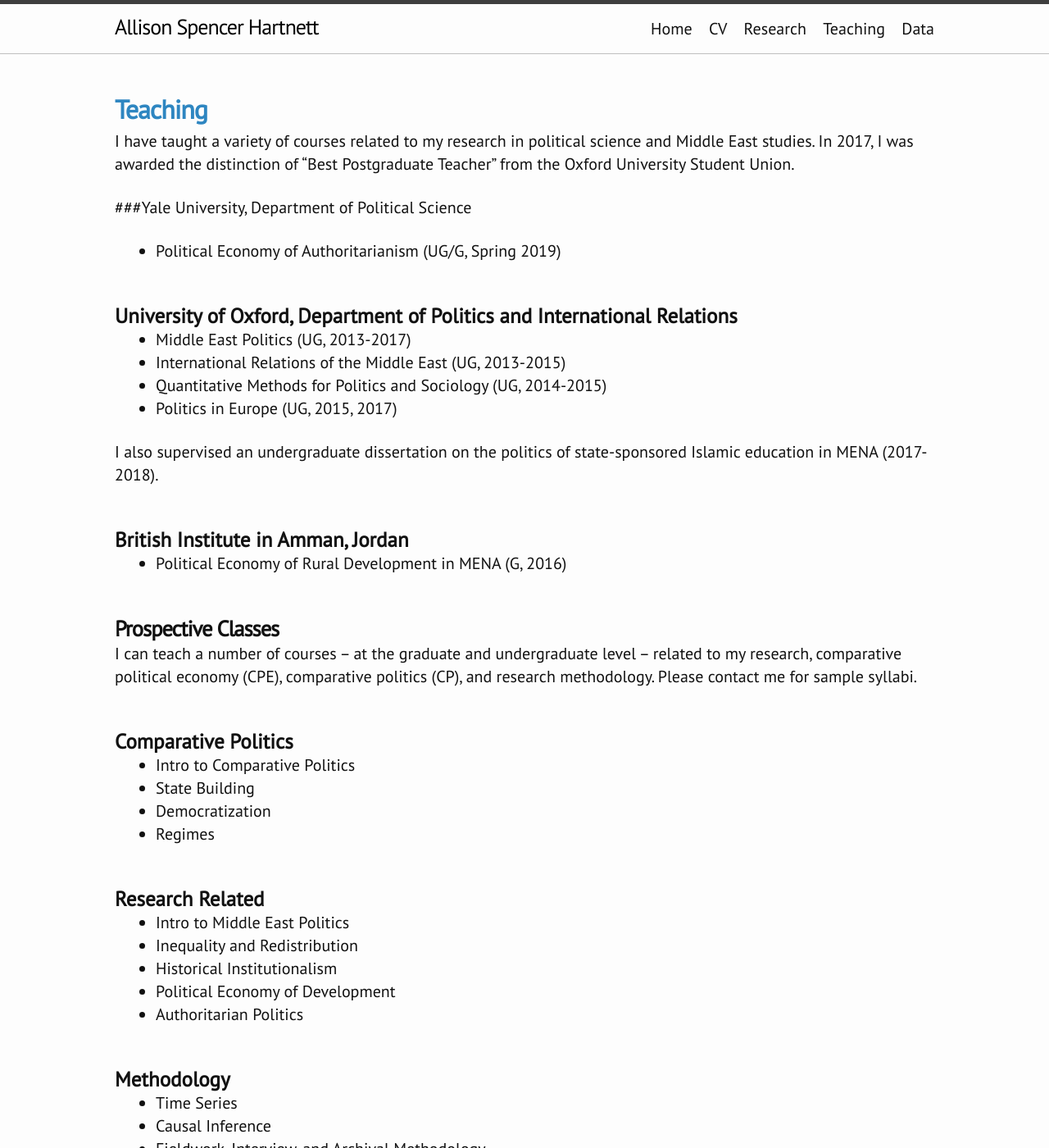
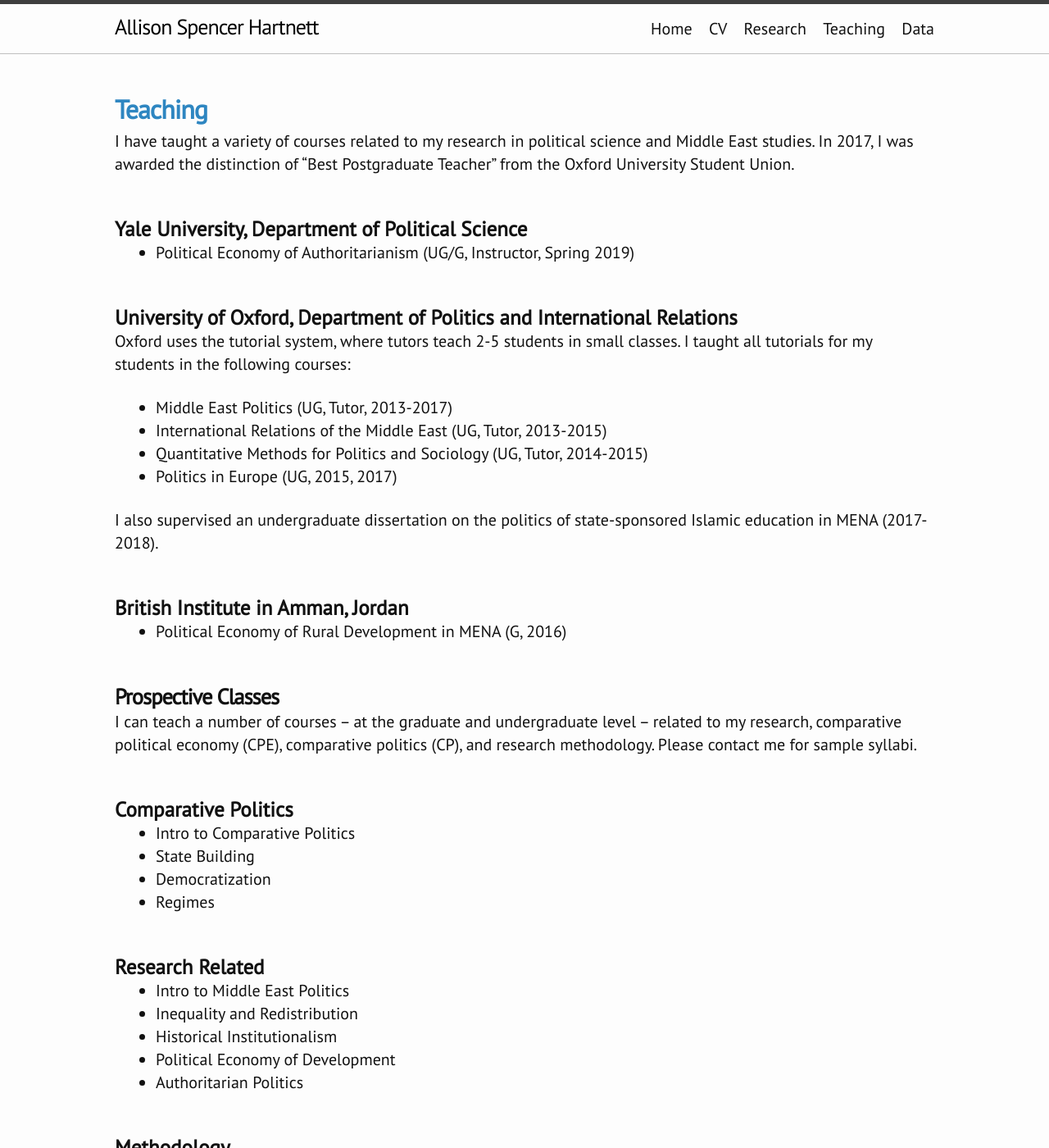
Before and after one commit to ashartnett/ashartnett.github.io, a Jekyll site: the page built from markdowns/3teaching.md, in a window 1280 px wide and 1400 px high. Shown: the whole window at 82% size. Built offline with Jekyll 4.4.1, drawn with Linux system fonts in a browser that asks for light colours; some of the changed text lies outside the part shown.

Commit message:
updated title in footer, fixed teaching page formatting and explained tutorial system

```diff
--- a/_config.yml
+++ b/_config.yml
@@ -2,7 +2,7 @@
 title: Allison Spencer Hartnett
 title_html: "Allison Spencer Hartnett"
 description:
-  en: Research Fellow at Harvard Kennedy School
+  en: Associate at Harvard Kennedy School
 baseurl: ""
 url: "https://ashartnett.github.io"
 
--- a/markdowns/3teaching.md
+++ b/markdowns/3teaching.md
@@ -6,13 +6,14 @@ permalink: /teaching/
 ---
 I have taught a variety of courses related to my research in political science and Middle East studies. In 2017, I was awarded the distinction of "Best Postgraduate Teacher" from the Oxford University Student Union.
 
-###Yale University, Department of Political Science
-- Political Economy of Authoritarianism (UG/G, Spring 2019)
+### Yale University, Department of Political Science
+- Political Economy of Authoritarianism (UG/G, Instructor, Spring 2019)
 
 ### University of Oxford, Department of Politics and International Relations
-- Middle East Politics (UG, 2013-2017)
-- International Relations of the Middle East (UG, 2013-2015)
-- Quantitative Methods for Politics and Sociology (UG, 2014-2015)
+Oxford uses the tutorial system, where tutors teach 2-5 students in small classes. I taught all tutorials for my students in the following courses:
+- Middle East Politics (UG, Tutor, 2013-2017)
+- International Relations of the Middle East (UG, Tutor, 2013-2015)
+- Quantitative Methods for Politics and Sociology (UG, Tutor, 2014-2015)
 - Politics in Europe  (UG, 2015, 2017)
 
 I also supervised an undergraduate dissertation on the politics of state-sponsored Islamic education in MENA (2017-2018).
```
